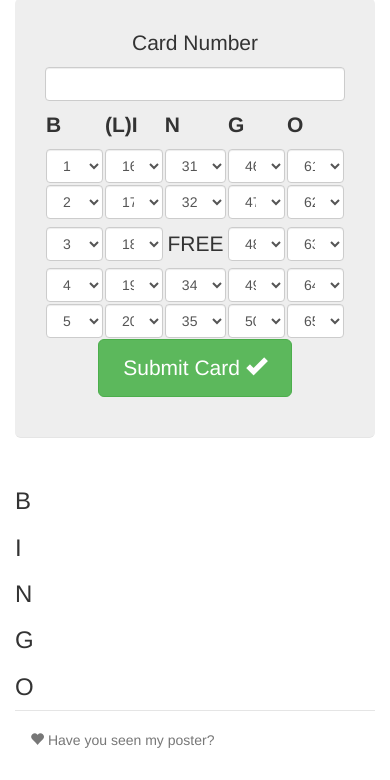
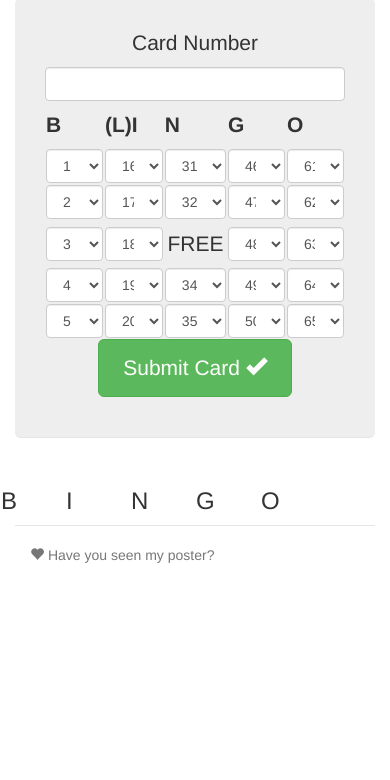
Before and after one commit to thesamprice/thesamprice.github.io, a plain HTML site: page bingo/index.html in a window 390 px wide. Shown: the part 162-942 px from the top of the page. After the commit the page ends 844 px from the top, so only its background shows below. Drawn offline with Linux system fonts and the light colour scheme.

Commit message:
Updated styles for smaller screens.

```diff
--- a/bingo/index.html
+++ b/bingo/index.html
@@ -1,6 +1,6 @@
-<!DOCTYPE html><html class=no-js><head><meta charset=utf-8><title>Bingo</title><meta name=description content=""><meta name=viewport content="width=device-width"><link rel="shortcut icon" href=/6df2b309.favicon.ico><!-- Place favicon.ico and apple-touch-icon.png in the root directory --><link rel=stylesheet href=styles/dfc57042.vendor.css><link rel=stylesheet href=styles/d6a71490.main.css><body><!--[if lt IE 10]>
+<!DOCTYPE html><html class=no-js><head><meta charset=utf-8><title>Bingo</title><meta name=description content=""><meta name=viewport content="width=device-width"><link rel="shortcut icon" href=/6df2b309.favicon.ico><!-- Place favicon.ico and apple-touch-icon.png in the root directory --><link rel=stylesheet href=styles/dfc57042.vendor.css><link rel=stylesheet href=styles/ac4b9615.main.css><body><!--[if lt IE 10]>
             <p class="browsehappy">You are using an <strong>outdated</strong> browser. Please <a href="http://browsehappy.com/">upgrade your browser</a> to improve your experience.</p>
-        <![endif]--><div class=container><div class=header><ul id=HeadNav class="nav nav-pills pull-right"><li><a href=#PageEntry>Entery Mode</a></li><li><a href=#PageSelect>Select Cards</a></li><li><a id=PagePlayHit href=#PagePlay>Play Mode</a></li><li><a href=#PageStats>Stats</a></li></ul><h3 class=text-muted>Bingo</h3></div><div id=PageEntry><div class=jumbotron><div><p>Card Number</p><input id=cardname class=form-control></div><table id=EntryTable><tr><th>B<th>(L)I<th>N<th>G<th>O</table><p><a id=EnterCallback class="btn btn-lg btn-success" href=#>Submit Card <span class="glyphicon glyphicon-ok"></span></a></p></div></div><div id=PageSelect></div><div id=PagePlay><div class=row><div class=col-md-1><h3>B</h3><div id=Play-0></div></div><div class=col-md-1><h3>I</h3><div id=Play-1></div></div><div class=col-md-1><h3>N</h3><div id=Play-2></div></div><div class=col-md-1><h3>G</h3><div id=Play-3></div></div><div class=col-md-1><h3>O</h3><div id=Play-4></div></div></div><div id=PlayCards></div></div><div id=PageStats></div><div class=footer><p><span class="glyphicon glyphicon-heart"></span> Have you seen my poster?</p></div><span id=PlayCardDefault><h4 class=PlayCardName></h4><table class=PlayCardTable></table></span></div><script src=scripts/13fa091e.vendor.js></script><!-- Google Analytics: change UA-XXXXX-X to be your site's ID. --><script>(function(b,o,i,l,e,r){b.GoogleAnalyticsObject=l;b[l]||(b[l]=
+        <![endif]--><div class=container><div class=header><ul id=HeadNav class="nav nav-pills pull-right"><li><a href=#PageEntry>Entery Mode</a></li><li><a href=#PageSelect>Select Cards</a></li><li><a id=PagePlayHit href=#PagePlay>Play Mode</a></li><li><a href=#PageStats>Stats</a></li></ul><h3 class=text-muted>Bingo</h3></div><div id=PageEntry><div class=jumbotron><div><p>Card Number</p><input id=cardname class=form-control></div><table id=EntryTable><tr><th>B<th>(L)I<th>N<th>G<th>O</table><p><a id=EnterCallback class="btn btn-lg btn-success" href=#>Submit Card <span class="glyphicon glyphicon-ok"></span></a></p></div></div><div id=PageSelect></div><div id=PagePlay><div class=row><div class=col-xs-2><h3>B</h3><div id=Play-0></div></div><div class=col-xs-2><h3>I</h3><div id=Play-1></div></div><div class=col-xs-2><h3>N</h3><div id=Play-2></div></div><div class=col-xs-2><h3>G</h3><div id=Play-3></div></div><div class=col-xs-2><h3>O</h3><div id=Play-4></div></div></div><div id=PlayCards></div></div><div id=PageStats></div><div class=footer><p><span class="glyphicon glyphicon-heart"></span> Have you seen my poster?</p></div><span id=PlayCardDefault><h4 class=PlayCardName></h4><table class=PlayCardTable></table></span></div><script src=scripts/13fa091e.vendor.js></script><!-- Google Analytics: change UA-XXXXX-X to be your site's ID. --><script>(function(b,o,i,l,e,r){b.GoogleAnalyticsObject=l;b[l]||(b[l]=
             function(){(b[l].q=b[l].q||[]).push(arguments)});b[l].l=+new Date;
             e=o.createElement(i);r=o.getElementsByTagName(i)[0];
             e.src='//www.google-analytics.com/analytics.js';
--- /dev/null
+++ b/bingo/styles/ac4b9615.main.css
@@ -0,0 +1 @@
+.browsehappy{margin:.2em 0;background:#ccc;color:#000;padding:.2em 0}body{padding-top:20px;padding-bottom:20px}.footer,.header,.marketing{padding-left:15px;padding-right:15px}.header{border-bottom:1px solid #e5e5e5}.header h3{margin-top:0;margin-bottom:0;line-height:40px;padding-bottom:19px}.footer{padding-top:19px;color:#777;border-top:1px solid #e5e5e5}.container-narrow>hr{margin:30px 0}.jumbotron{text-align:center;border-bottom:1px solid #e5e5e5}.jumbotron .btn{font-size:21px;padding:14px 24px}.marketing{margin:40px 0}.marketing p+h4{margin-top:28px}@media screen and (min-width:768px){.container{max-width:730px}.footer,.header,.marketing{padding-left:0;padding-right:0}.header{margin-bottom:30px}.jumbotron{border-bottom:0}}.cardcell{background-color:#f99;height:10px;width:10px}.cardcellOn{background-color:green}.col-lg-1,.col-lg-10,.col-lg-11,.col-lg-12,.col-lg-2,.col-lg-3,.col-lg-4,.col-lg-5,.col-lg-6,.col-lg-7,.col-lg-8,.col-lg-9,.col-md-1,.col-md-10,.col-md-11,.col-md-12,.col-md-2,.col-md-3,.col-md-4,.col-md-5,.col-md-6,.col-md-7,.col-md-8,.col-md-9,.col-sm-1,.col-sm-10,.col-sm-11,.col-sm-12,.col-sm-2,.col-sm-3,.col-sm-4,.col-sm-5,.col-sm-6,.col-sm-7,.col-sm-8,.col-sm-9,.col-xs-1,.col-xs-10,.col-xs-11,.col-xs-12,.col-xs-2,.col-xs-3,.col-xs-4,.col-xs-5,.col-xs-6,.col-xs-7,.col-xs-8,.col-xs-9{padding-right:1px;padding-left:1px}
--- a/bingo/styles/d6a71490.main.css
+++ /dev/null
@@ -1 +0,0 @@
-.browsehappy{margin:.2em 0;background:#ccc;color:#000;padding:.2em 0}body{padding-top:20px;padding-bottom:20px}.footer,.header,.marketing{padding-left:15px;padding-right:15px}.header{border-bottom:1px solid #e5e5e5}.header h3{margin-top:0;margin-bottom:0;line-height:40px;padding-bottom:19px}.footer{padding-top:19px;color:#777;border-top:1px solid #e5e5e5}.container-narrow>hr{margin:30px 0}.jumbotron{text-align:center;border-bottom:1px solid #e5e5e5}.jumbotron .btn{font-size:21px;padding:14px 24px}.marketing{margin:40px 0}.marketing p+h4{margin-top:28px}@media screen and (min-width:768px){.container{max-width:730px}.footer,.header,.marketing{padding-left:0;padding-right:0}.header{margin-bottom:30px}.jumbotron{border-bottom:0}}.cardcell{background-color:#f99;height:10px;width:10px}.cardcellOn{background-color:green}
```
